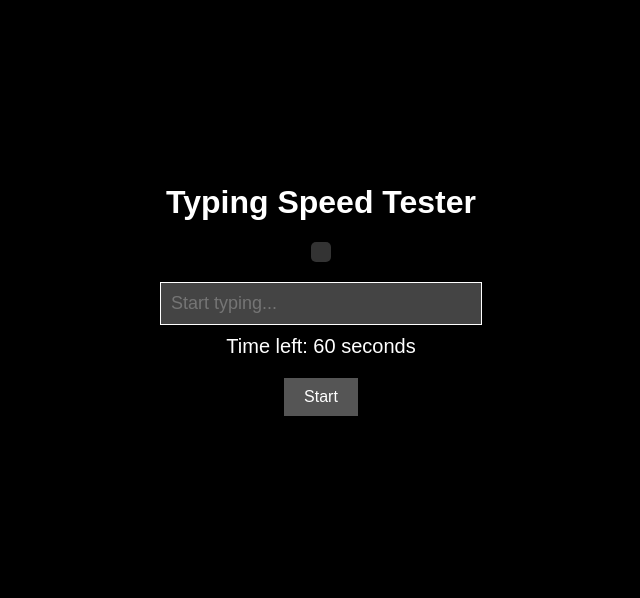
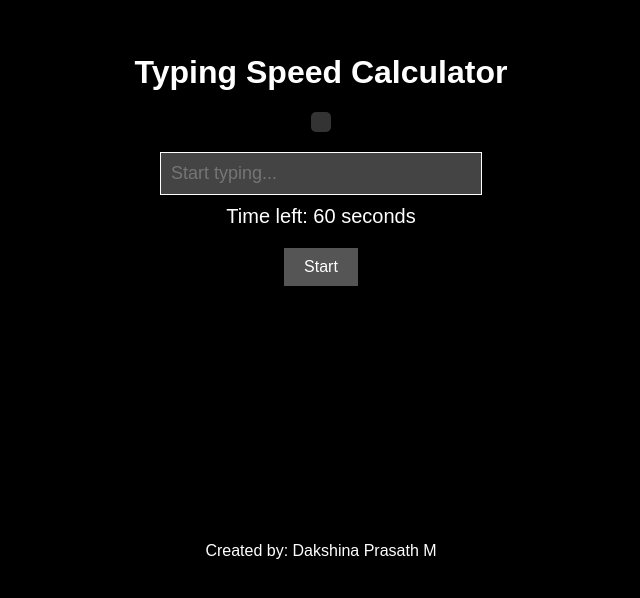
Before and after one commit to DakshinDP/Typing-Speed-Calculator, a plain HTML site: page index.html in a window 1280 px wide. Shown: the part 104-702 px from the top of the page, without its empty margins (319-959 px from the left). Drawn offline with Linux system fonts and the light colour scheme.

Commit message:
index.html

```diff
--- a/index.html
+++ b/index.html
@@ -3,18 +3,32 @@
 <head>
     <meta charset="UTF-8">
     <meta name="viewport" content="width=device-width, initial-scale=1.0">
-    <title>Typing Speed Tester</title>
+    <title>Typing Speed Calculator</title>
     <link rel="stylesheet" href="styles.css">
 </head>
 <body>
-    <h1>Typing Speed Tester</h1>
+    <h1>Typing Speed Calculator</h1>
     <div id="wordDisplay"></div>
     <input type="text" id="userInput" placeholder="Start typing..." disabled>
     <div id="timer">Time left: 60 seconds</div>
     <button id="startBtn">Start</button>
     <button id="restartBtn" style="display: none;">Restart</button>
-    <div id="result" style="margin-top: 20px;"></div>
+    <div id="result" style="margin-top: 50px;"></div>
 
     <script src="script.js"></script>
+
 </body>
+<footer>
+    <br>
+    <br>
+    <br>
+    <br>
+    <br>
+    <br>
+    <br>
+    <br>
+    <br>
+    <br>
+        <p>Created by: Dakshina Prasath M </p>
+    </footer>
 </html>
```
